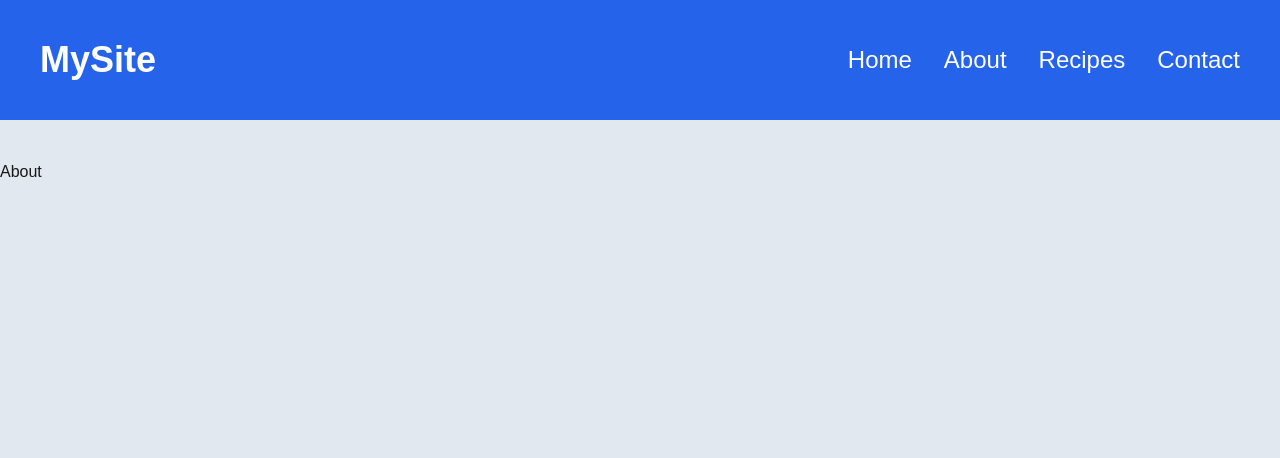
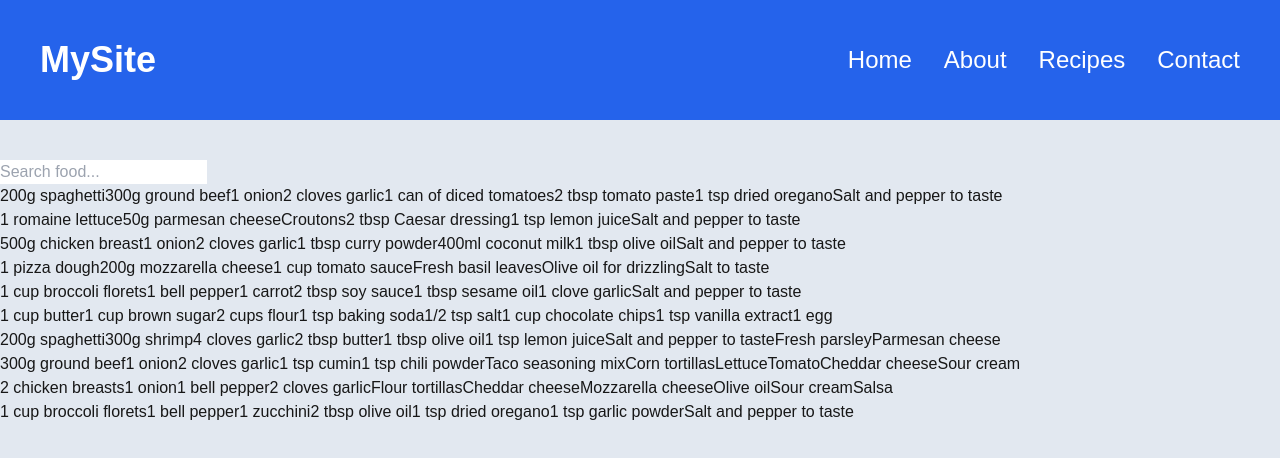
Before and after one commit to SantinoGiordano/Recipe-Maker, a Next.js app: page /about in a window 1280 px wide. Shown: the top 458 px of the page. Built offline with nearby package versions, Linux system fonts and the light colour scheme.

Commit message:
working on serach functing

```diff
--- a/app/(root)/about/page.tsx
+++ b/app/(root)/about/page.tsx
@@ -1,10 +1,53 @@
-import React from 'react'
+'use client'
+import React, { useState } from 'react';
+import food from '@/data/food.json'
 
-function About() {
-  return (
+// Define the types for the data items
+interface Food {
+  name: string;
+  steps:string,
+  ingredients:string
 
-    <div>About</div>
-  )
 }
 
-export default About
+const SearchAnimal: React.FC = () => {
+  const [searchQuery, setSearchQuery] = useState<string>('');
+  const [filteredFood, setFilteredFood] = useState<Food[]>(food);
+
+  // Function to handle the search logic
+  const searchAnimal = (input: string) => {
+    const lowerCaseInput = input.toLowerCase();
+    const filtered = food.filter((data) =>
+      data.name.toLowerCase().includes(lowerCaseInput)
+    );
+    setFilteredFood(filtered);
+  };
+
+  // Handle the change in the search input
+  const handleSearchChange = (event: React.ChangeEvent<HTMLInputElement>) => {
+    const value = event.target.value;
+    setSearchQuery(value);
+    searchAnimal(value); // Filter animals as you type
+  };
+
+  return (
+    <div>
+      <input
+        id="searchbar"
+        type="text"
+        value={searchQuery}
+        onChange={handleSearchChange}
+        placeholder="Search food..."
+      />
+      <ul id="list-holder">
+        {filteredFood.map((data, index) => (
+          <li key={index}>
+            {data.ingredients}
+          </li>
+        ))}
+      </ul>
+    </div>
+  );
+};
+
+export default SearchAnimal;
```
